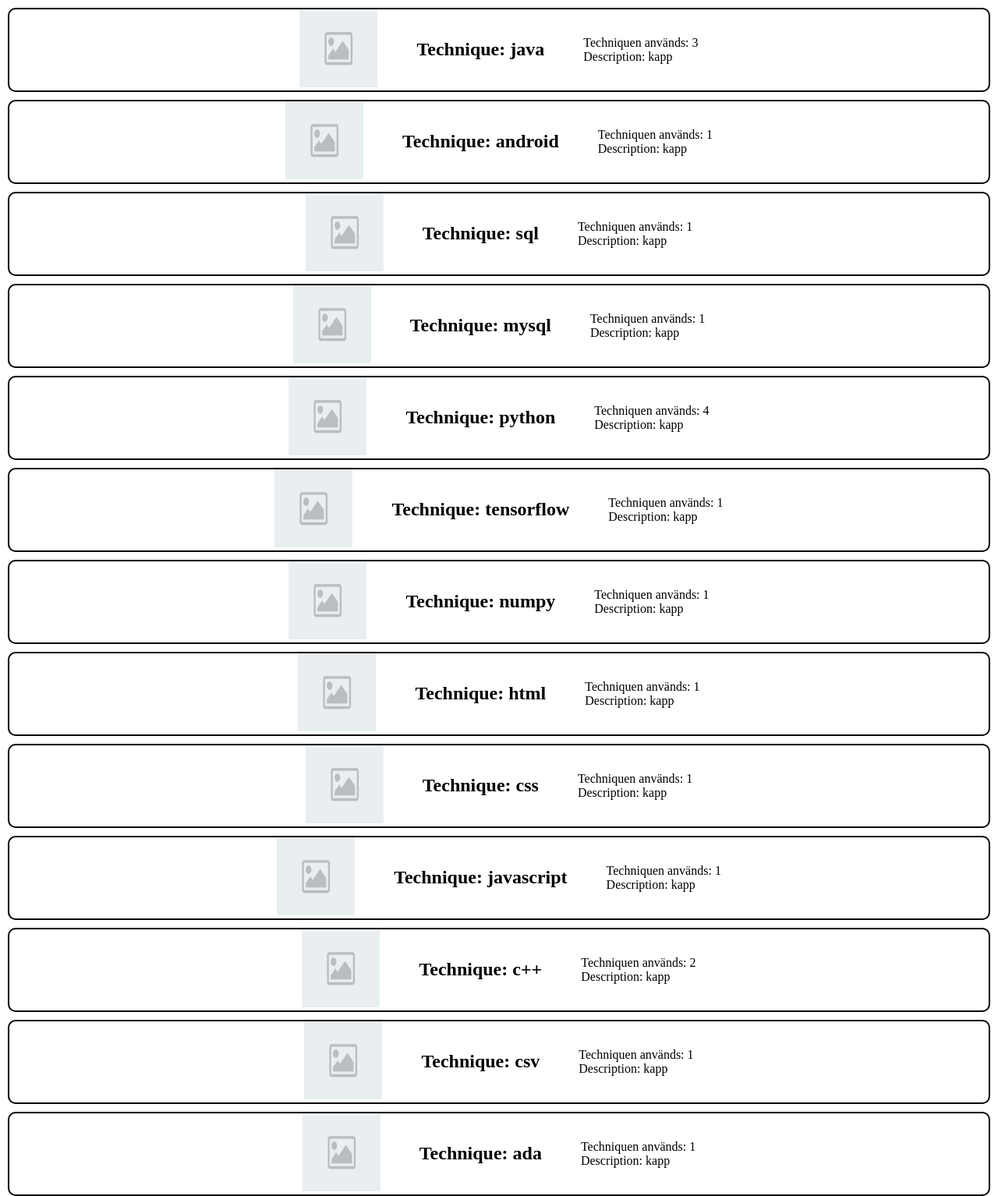
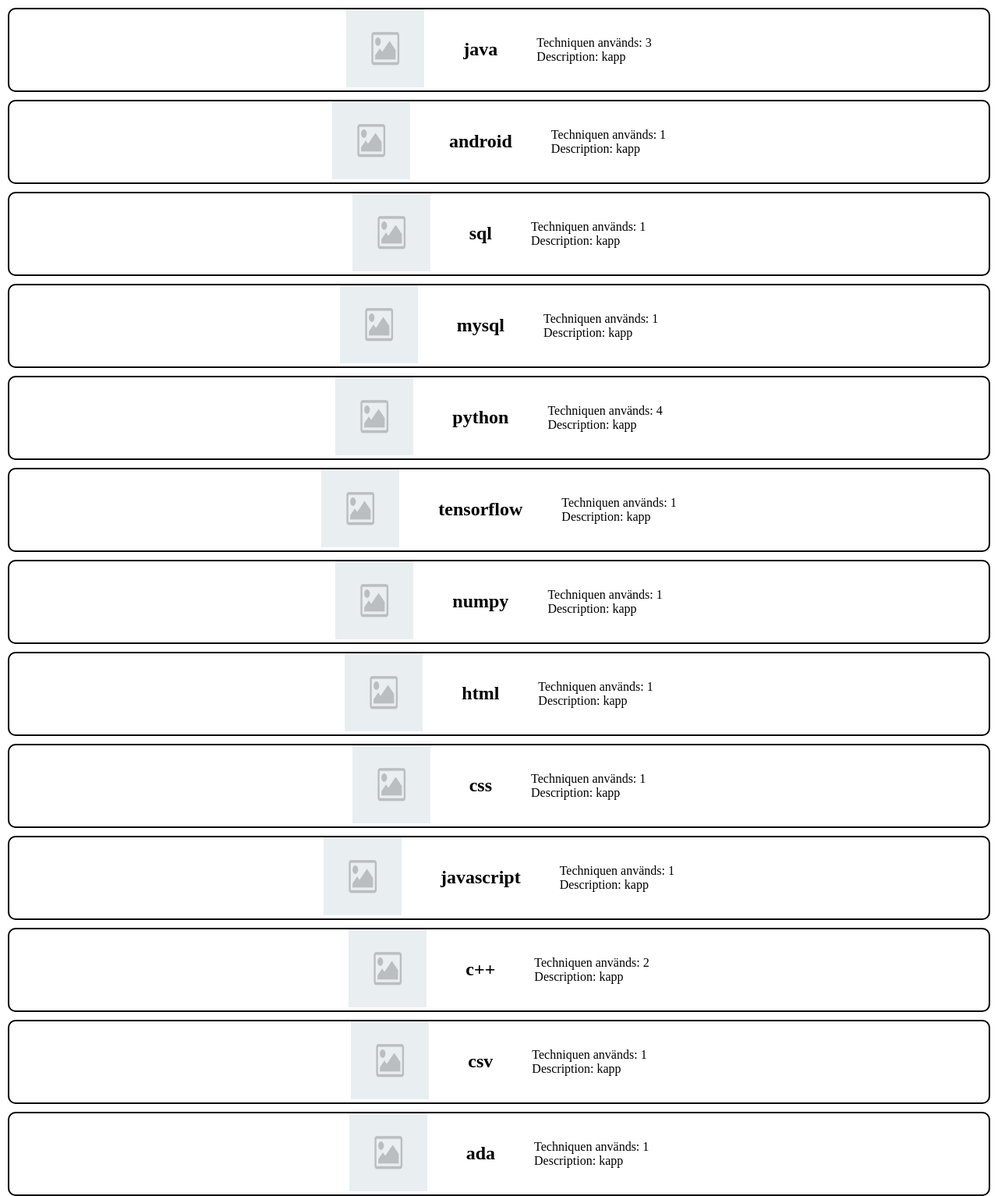
Before and after one commit to DarkDino77/TDP003, a Flask app: page /techniques in a window 1280 px wide. Shown: the part 78-1612 px from the top of the page at 78% size. Run offline with Flask 3, Linux system fonts and the light colour scheme.

Commit message:
Tagit bort TECHNIQE: i de induviduella lådorna för techniuqe så att det bara står ett teknik namn

```diff
--- a/Presentationlager/templates/techniques.html
+++ b/Presentationlager/templates/techniques.html
@@ -18,7 +18,7 @@ Techniques
         <img src="{{ url_for('static', filename = 'images/'+techniques_information[technique].photo)}}" height="100" width="100">
         {% endif %}
         </div>
-        <div><h2><a href="{{url_for('redirect_techniques',index=technique)}}">Technique</a>: {{ technique }}</h2></div>
+        <div><h2><a href="{{url_for('redirect_techniques',index=technique)}}">{{ technique }}</a></h2></div>
         <div class="technique_information">
         <div>
           Techniquen används: {{(information|length)}}
```
